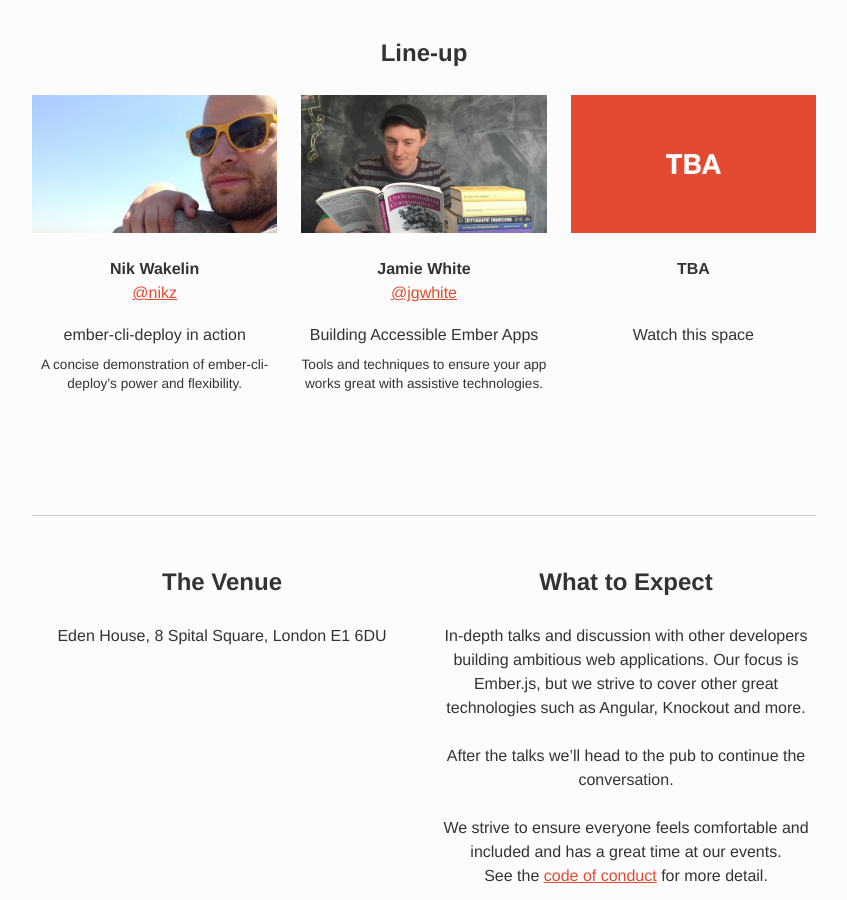
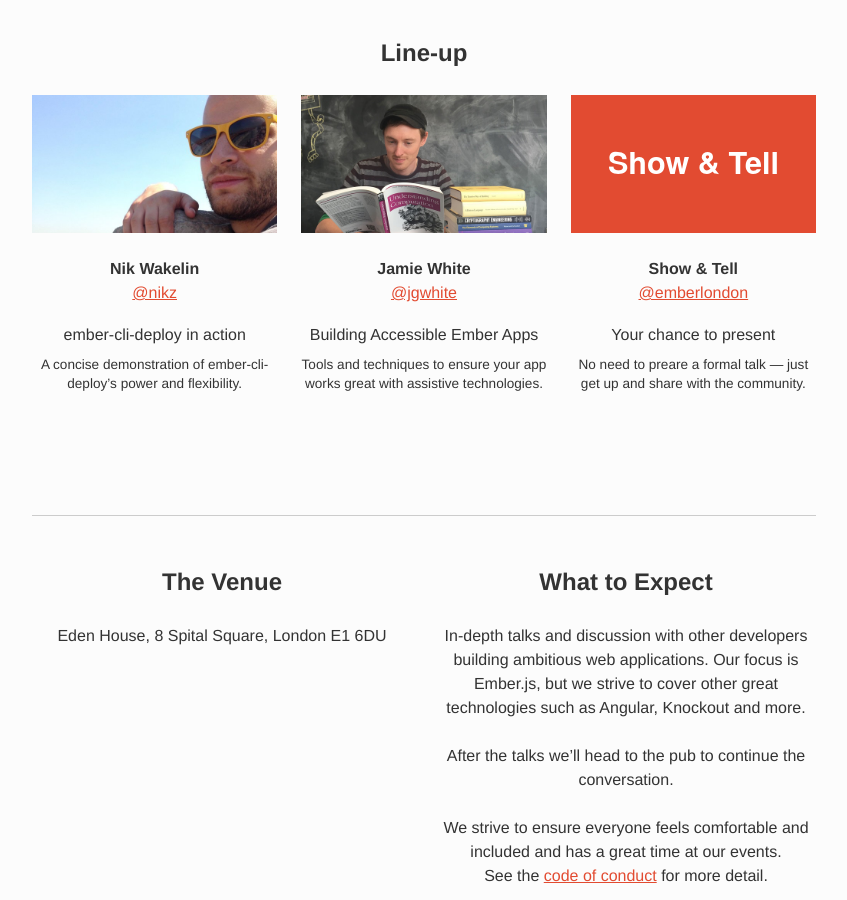
Before and after one commit to emberlondon/emberlondon.github.io, a Jekyll site: the page built from index.html, in a window 1280 px wide and 900 px high, scrolled down 951 px. Shown: the whole window, without its empty margins (216-1063 px from the left). Built offline with Jekyll 4.4.1, drawn with Linux system fonts in a browser that asks for light colours; nearby versions of some CDN libraries.

Commit message:
Add show-and-tell

```diff
--- a/_data/events.yml
+++ b/_data/events.yml
@@ -16,9 +16,11 @@
     image: images/speakers/jgwhite-6.jpg
     title: Building Accessible Ember Apps
     abstract: Tools and techniques to ensure your app works great with assistive technologies.
-  - speaker_name: TBA
-    image: images/speakers/tba.png
-    title: Watch this space
+  - speaker_name: Show & Tell
+    speaker_twitter: emberlondon
+    image: images/speakers/show-and-tell.svg
+    title: Your chance to present
+    abstract: No need to preare a formal talk — just get up and share with the community.
 - type: project-night
   date: Thursday, 24 March 2016
   time: 7pm – 11pm
```
Also changed, not shown: images/speakers/show-and-tell.svg (added).
